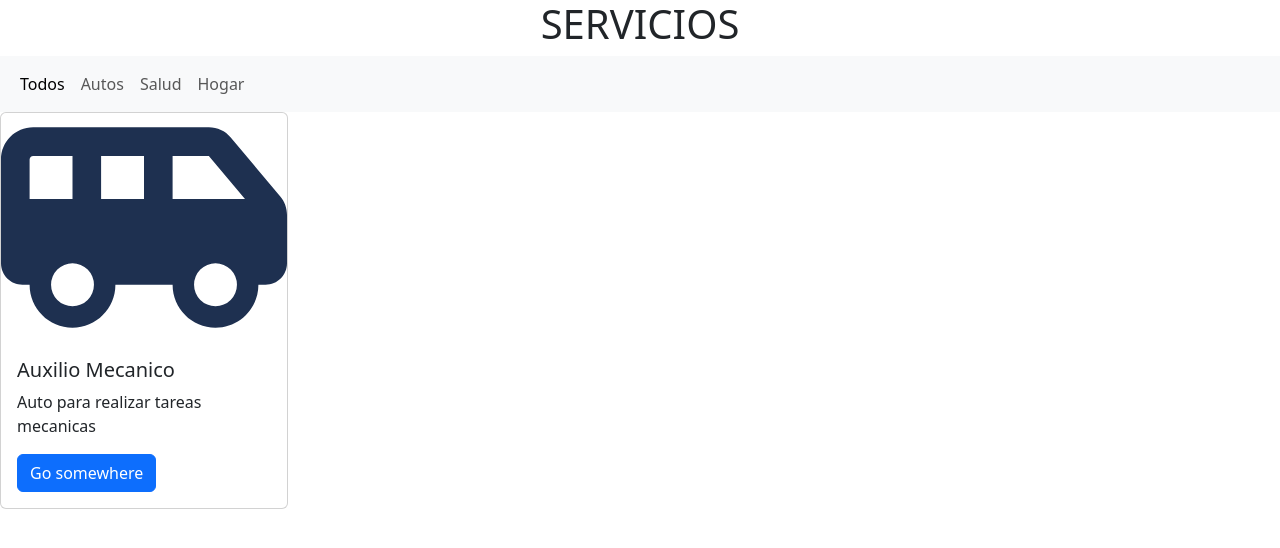
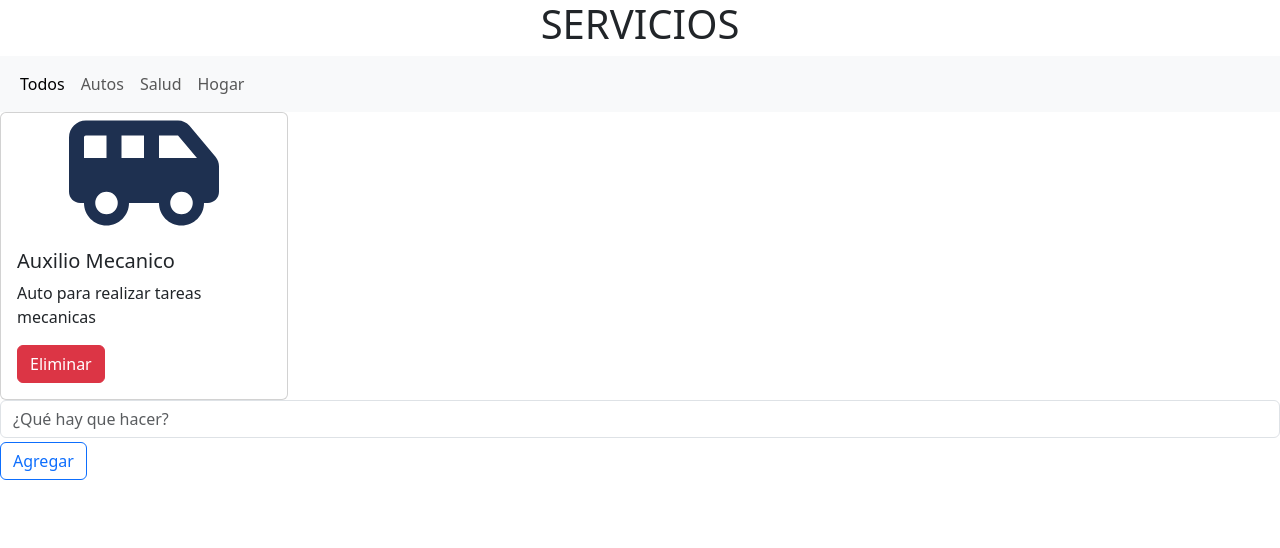
Before and after one commit to gatodemontecristo/CRUD_React, a React (Vite) app: page / in a window 1280 px wide. Shown: the top 548 px of the page. Built offline with nearby package versions, Linux system fonts and the light colour scheme.

Commit message:
Formulario

```diff
--- a/src/componentes/AutoApp.jsx
+++ b/src/componentes/AutoApp.jsx
@@ -46,6 +46,17 @@ export const AutoApp = () => {
                     ))
                 }
 
+    <form>
+      <input
+        type="text"
+        placeholder="¿Qué hay que hacer?"
+        className="form-control"
+      />
+      <button type="submit" className="btn btn-outline-primary mt-1">
+        Agregar
+      </button>
+    </form>
+
     </>
   );
 };
--- a/src/componentes/Card.jsx
+++ b/src/componentes/Card.jsx
@@ -1,18 +1,18 @@
-import React from "react";
+
 
 export const Card = ({ auto, handleDeleteAuto }) => {
 
   let imagen = "./imagenes/" + auto.tipo + ".svg";
   return (
     <div class="card" style={{width: "18rem"}}>
-      <img src={imagen} class="card-img-top"  />
+      <img src={imagen} class="card-img-top"  style={{width: "150px",margin:"auto"}}/>
       <div class="card-body">
         <h5 class="card-title">{auto.nombre}</h5>
         <p class="card-text">
           {auto.descripcion}
         </p>
-        <a href="#" class="btn btn-primary">
-          Go somewhere
+        <a href="#" class="btn btn-danger">
+          Eliminar
         </a>
       </div>
     </div>
```
